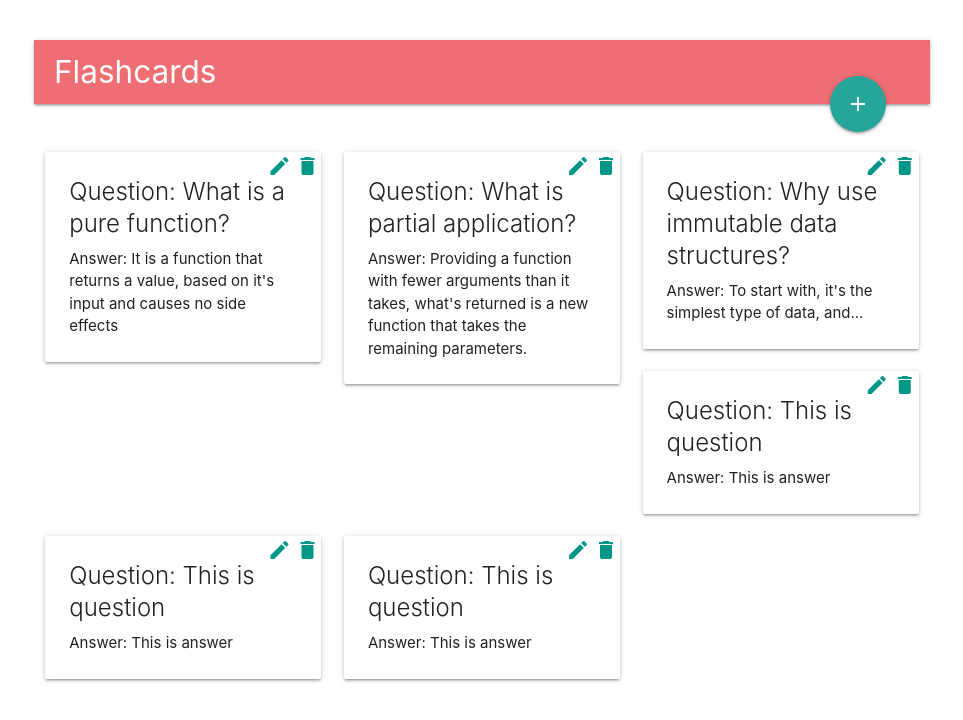
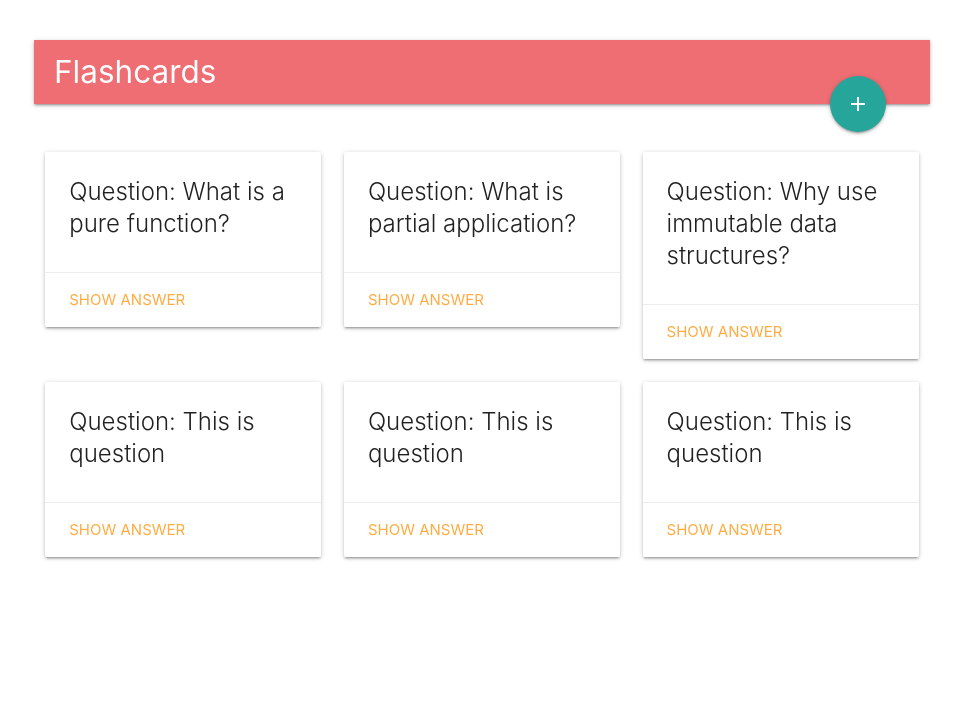
Before and after one commit to reed665/flashcards-demo-app, a Vue app: page /#/ in a window 1280 px wide. Shown: the top 720 px of the page, without its empty margins (158-1121 px from the left). Built offline with nearby package versions, Linux system fonts and the light colour scheme.

Commit message:
add card action: show/hide answer

```diff
--- a/src/components/CardItem.vue
+++ b/src/components/CardItem.vue
@@ -8,7 +8,7 @@
         </div>
 
         <div class="card-title">Question: {{ data.question }}</div>
-        <p>Answer: {{ data.answer }}</p>
+        <p v-if="data.showAnswer">Answer: {{ data.answer }}</p>
       </div>
 
       <div class="card-content" v-else>
@@ -28,6 +28,11 @@
             <button :disabled="!canSubmit" type="submit" class="btn-small">Submit</button>
           </div>
         </form>
+      </div>
+
+      <div class="card-action">
+        <a v-if="data.showAnswer" href="#" @click="toggleShowAnswer">Hide Answer</a>
+        <a v-else href="#" @click="toggleShowAnswer">Show Answer</a>
       </div>
     </div>
   </div>
@@ -66,6 +71,10 @@ export default {
       this.$store.commit('cards/update', { id, editMode: false })
       this.resetCardData()
     },
+    toggleShowAnswer () {
+      const { id } = this.data
+      this.$store.commit('cards/update', { id, showAnswer: !this.data.showAnswer })
+    },
     updateCard () {
       if (!this.canSubmit) return
       const card = {
@@ -87,6 +96,8 @@ export default {
 
 <style scoped>
   .actions {
+    opacity: 0;
+    transition: opacity .2s ease-out;
     position: absolute;
     right: 0;
     top: 0;
@@ -94,6 +105,10 @@ export default {
   .actions > i {
     cursor: pointer;
     margin: 2px;
+  }
+
+  .card:hover .actions {
+    opacity: 1;
   }
 
   .form-action {
--- a/src/core/card.js
+++ b/src/core/card.js
@@ -3,6 +3,7 @@ const defaultCard = {
   answer: 'This is answer',
   editMode: false,
   newCard: false,
+  showAnswer: false,
   rank: 0,
 }
 
```
